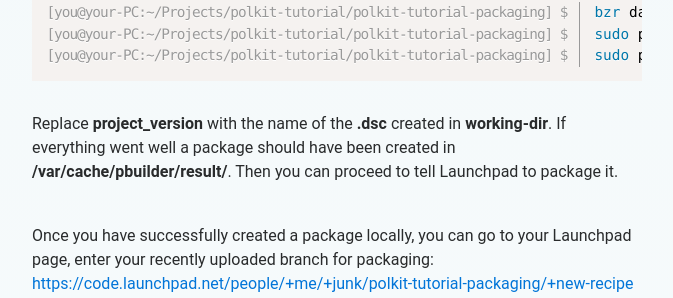
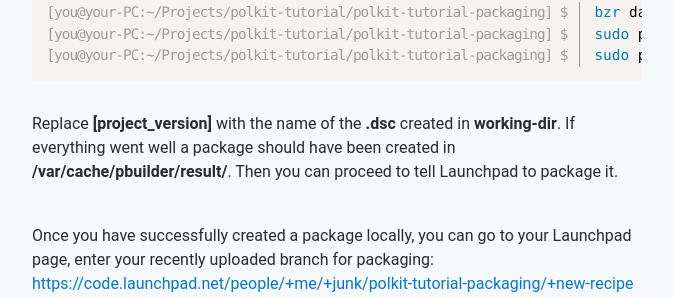
Before and after one commit to GreyOk/greyok.github.io, a Jekyll site: the page built from simple-polkit-tutorial.html, in a window 1280 px wide and 900 px high, scrolled down 15795 px. Shown: the part 146-444 px from the top of the window, without its empty margins (303-976 px from the left). Built offline with Jekyll 4.4.1, drawn with Linux system fonts in a browser that asks for light colours; some web fonts are replaced.

```diff
--- a/simple-polkit-tutorial.html
+++ b/simple-polkit-tutorial.html
@@ -754,7 +754,7 @@ title: Making a simple Polkit application in Vala and GTK+
       </code>
       </pre>
       <br>
-      <p>Replace <strong>project_version</strong> with the name of the <strong>.dsc</strong> created in
+      <p>Replace <strong>[project_version]</strong> with the name of the <strong>.dsc</strong> created in
         <strong>working-dir</strong>. If everything went well a package should have been created in <strong>/var/cache/pbuilder/result/</strong>.
       Then you can proceed to tell Launchpad to package it.</p>
       <br>
```
